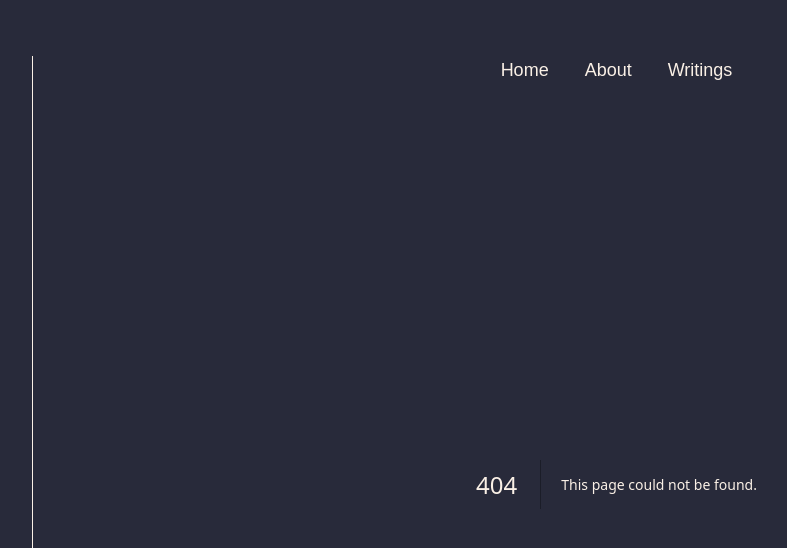
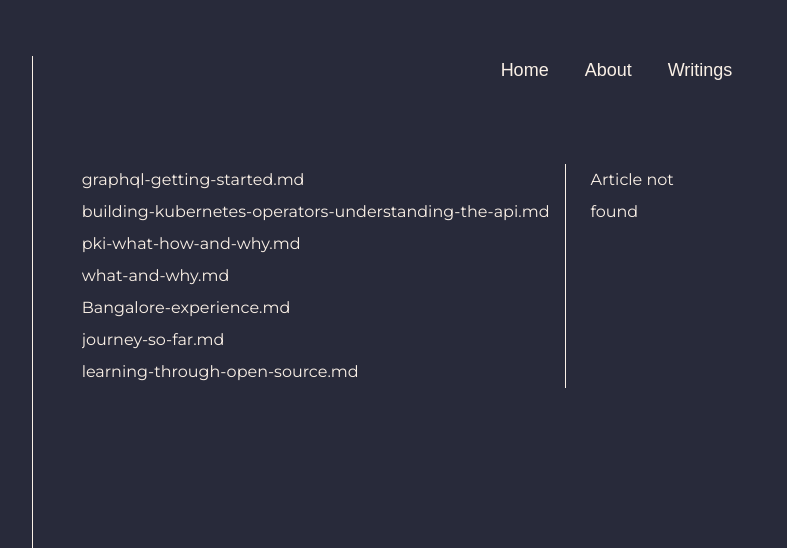
Before and after one commit to prateek041/portfolio, a Next.js app: page /writings/1 in a window 1280 px wide. Before the commit this address had no page. Shown: the top 548 px of the page, without its empty margins (24-811 px from the left). Built offline with nearby package versions, Linux system fonts and the light colour scheme; a web font is replaced by a local one.

Commit message:
Basic layout working
Signed-off-by: Prateek Singh <prateeksingh9741@gmail.com>

```diff
--- a/app/about/components/intro.jsx
+++ b/app/about/components/intro.jsx
@@ -30,7 +30,6 @@ export default function Intro() {
             <Journey />
           </div>
         </div>
-        {/* This is tbe blog content */}
       </div>
     </div>
   );
--- a/app/about/components/journey.jsx
+++ b/app/about/components/journey.jsx
@@ -7,13 +7,9 @@ export default async function Journey() {
 
   let personalArticlePath = '';
   Object.entries(series).map(([key, value]) => {
-    // console.log('reached here');
     if (key == 'personal') {
       return value.map((entry) => {
-        // console.log('this is entry', entry);
         if (entry.name == 'journey-so-far.md') {
-          // console.log('reacher here');
-          // console.log('this is entry path', entry.path);
           personalArticlePath = entry.path;
         }
       });
--- /dev/null
+++ b/app/writings/[posts]/page.jsx
@@ -0,0 +1,47 @@
+import { getArticle, getSeriesStructure } from '@/utils/fetchPosts';
+import { join } from 'path';
+
+const postsDirectory = join(process.cwd(), 'writings');
+
+export async function generateStaticParams() {
+  const series = await getSeriesStructure(postsDirectory);
+
+  const articles = [];
+  Object.entries(series).map(([key, value]) => {
+    value.map((entry) => {
+      articles.push(entry.name);
+    });
+  });
+
+  return articles;
+}
+
+export default async function Page({ params }) {
+  const articleName = params.posts;
+
+  const series = await getSeriesStructure(postsDirectory);
+
+  let article = '';
+  await Promise.all(
+    Object.entries(series).map(async ([key, value]) => {
+      await Promise.all(
+        value.map(async (entry) => {
+          if (entry.name == articleName) {
+            article = await getArticle(entry.path);
+          }
+        })
+      );
+    })
+  );
+
+  const articleHTML = article.articleHTML
+    ? article.articleHTML
+    : 'Article not found';
+
+  return (
+    <div
+      className="flex flex-col gap-y-4 leading-loose w-3/4 px-6 max-h-[70vh] overflow-y-auto"
+      dangerouslySetInnerHTML={{ __html: articleHTML }}
+    />
+  );
+}
--- a/app/writings/components/article.jsx
+++ /dev/null
@@ -1,7 +0,0 @@
-export default function Article() {
-  return (
-    <div className="flex items-center justify-center h-full w-4/5">
-      <h1>This is the article</h1>
-    </div>
-  );
-}
--- a/app/writings/components/blogNav.jsx
+++ b/app/writings/components/blogNav.jsx
@@ -1,12 +1,28 @@
-'use client';
+import Link from 'next/link';
 
-import { getSeriesStructure } from '@/utils/fetchPosts';
-export default function BlogNav() {
-  getSeriesStructure();
-
+export default function blogNav({ series }) {
   return (
-    <div className="border-solid border-r w-1/5 border-[#FAF0E6] h-full">
-      <h1>This is nav</h1>
+    <div className="border-solid overflow-hidden border-r border-[#FAF0E6] max-w-fit w-2/3 pr-4">
+      <ul className={`max-h-[70vh] overflow-y-auto`}>
+        {Object.entries(series).map(([key, value]) => {
+          return (
+            <ul key={key}>
+              {value.map((item) => {
+                return (
+                  <li key={item.name}>
+                    <Link
+                      className="no-underline font-normal"
+                      href={`writings/${item.name}`}
+                    >
+                      {item.name}
+                    </Link>
+                  </li>
+                );
+              })}
+            </ul>
+          );
+        })}
+      </ul>
     </div>
   );
 }
--- /dev/null
+++ b/app/writings/layout.jsx
@@ -0,0 +1,21 @@
+import { Montserrat } from 'next/font/google';
+import BlogNav from './components/blogNav';
+import { join } from 'path';
+import { getSeriesStructure } from '@/utils/fetchPosts';
+
+const textFont = Montserrat({
+  subsets: ['latin'],
+});
+
+export default async function BlogLayout({ children }) {
+  const postsDirectory = join(process.cwd(), 'writings');
+  const series = await getSeriesStructure(postsDirectory);
+  return (
+    <div className={` blog-layout ${textFont.className}`}>
+      <div className={`mt-20 ${textFont.className} flex`}>
+        <BlogNav series={series} />
+        <div>{children}</div>
+      </div>
+    </div>
+  );
+}
--- a/app/writings/page.jsx
+++ b/app/writings/page.jsx
@@ -1,20 +1,10 @@
-import Article from './components/article';
-import BlogNav from './components/blogNav';
-import { Montserrat } from 'next/font/google';
-
-const textFont = Montserrat({
-  subsets: ['latin'],
-});
-
-export default function Writings() {
+export default function BlogHome() {
   return (
-    <div className="overflow-hidden">
-      <div
-        className={`mt-20 ${textFont.className} flex max-h-[70vh] overflow-y-auto`}
-      >
-        <BlogNav />
-        <Article />
-      </div>
+    <div>
+      <h1>
+        All the blogs are in grouped together in series, select one and get
+        started
+      </h1>
     </div>
   );
 }
--- a/package.json
+++ b/package.json
@@ -10,6 +10,7 @@
   },
   "dependencies": {
     "autoprefixer": "10.4.15",
+    "axios": "^1.5.1",
     "eslint": "8.49.0",
     "eslint-config-next": "13.4.19",
     "gray-matter": "^4.0.3",
--- a/utils/fetchPosts.js
+++ b/utils/fetchPosts.js
@@ -38,6 +38,7 @@ export async function getArticle(path) {
   const articleHTML = (
     await remark().use(html).process(matterResult.content)
   ).toString();
+
   return {
     articleHTML,
   };
@@ -45,6 +46,5 @@ export async function getArticle(path) {
 
 export async function getSeriesStructure(path) {
   const series = getBlogs(path);
-  console.log(series);
-  return;
+  return series;
 }
```
Also changed, not shown: utils/fetchBlogsHashnode.js (added, +59 -0 lines), 1 other file (tests, documents, lock files or other folders).
